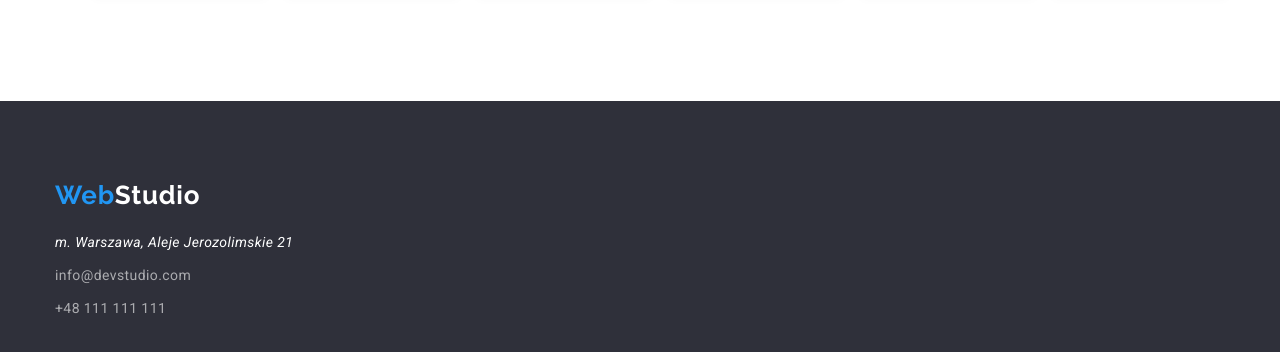
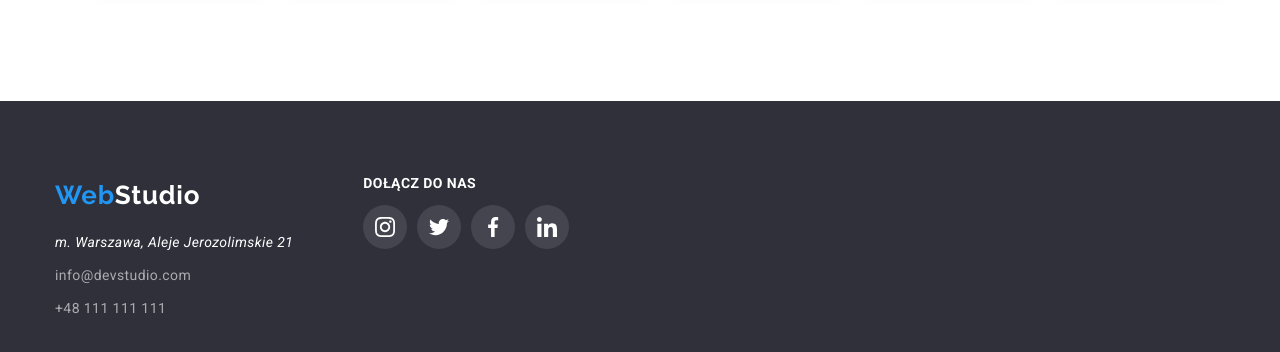
Before and after one commit to KacperMadajewski/goit-markup-hw-04, a plain HTML site: page index.html in a window 1280 px wide. Shown: the part 2780-3132 px from the top of the page. Drawn offline with nearby package versions, Linux system fonts and the light colour scheme.

Commit message:
dodałem sekcję "dołącz do nas" oraz ikony socjal-mediów

```diff
--- a/css/styles.css
+++ b/css/styles.css
@@ -59,6 +59,9 @@ body {
   padding-bottom: 60px;
 }
 
+.wrapper {
+  display: flex;
+}
 .link {
   text-decoration: none;
   cursor: pointer;
@@ -370,3 +373,30 @@ body {
   letter-spacing: 0.06em;
   padding-left: 24px;
 }
+
+.join-box {
+  width: 206px;
+  margin-left: 70px;
+}
+
+.footer-icons {
+  fill: var(--white-item-color);
+  width: 44px;
+  height: 44px;
+  background-color: rgba(255, 255, 255, 0.1);
+  border-radius: 50%;
+}
+
+.footer-icons:hover {
+  background-color: var(--hoover-color);
+  cursor: pointer;
+}
+
+.join {
+  font-family: "Roboto";
+  font-size: 14px;
+  line-height: 16px;
+  letter-spacing: 0.03em;
+  text-transform: uppercase;
+  color: #ffffff;
+}
--- a/index.html
+++ b/index.html
@@ -388,7 +388,8 @@
       </section>
     </main>
     <footer class="background footer-box">
-      <div class="container">
+      <div class="container wrapper">
+        <div>
           <h3>
             <a class="link company-name" href="#"
               >Web<span class="studio-color-2">Studio</span></a
@@ -404,6 +405,48 @@
             <a class="link-2 ftr" href="tel:+48111111111">+48 111 111 111</a>
           </div>
         </div>
+        <div class="join-box">
+          <h3 class="join">DOŁĄCZ DO NAS</h3>
+          <div class="social-icon-box">
+            <svg class="footer-icons">
+              <use
+                width="20px"
+                height="20px"
+                x="12"
+                y="12"
+                xlink:href="./images/sprite-svg/icons.svg#instagram"
+              ></use>
+            </svg>
+            <svg class="footer-icons">
+              <use
+                width="20px"
+                height="20px"
+                x="12"
+                y="12"
+                xlink:href="./images/sprite-svg/icons.svg#twitter"
+              ></use>
+            </svg>
+            <svg class="footer-icons">
+              <use
+                width="20px"
+                height="20px"
+                x="12"
+                y="12"
+                xlink:href="./images/sprite-svg/icons.svg#facebook"
+              ></use>
+            </svg>
+            <svg class="footer-icons">
+              <use
+                width="20px"
+                height="20px"
+                x="12"
+                y="12"
+                xlink:href="./images/sprite-svg/icons.svg#linkedin"
+              ></use>
+            </svg>
+          </div>
+        </div>
+      </div>
     </footer>
   </body>
 </html>
```
Lines whose indentation alone changed are shown as unchanged.
